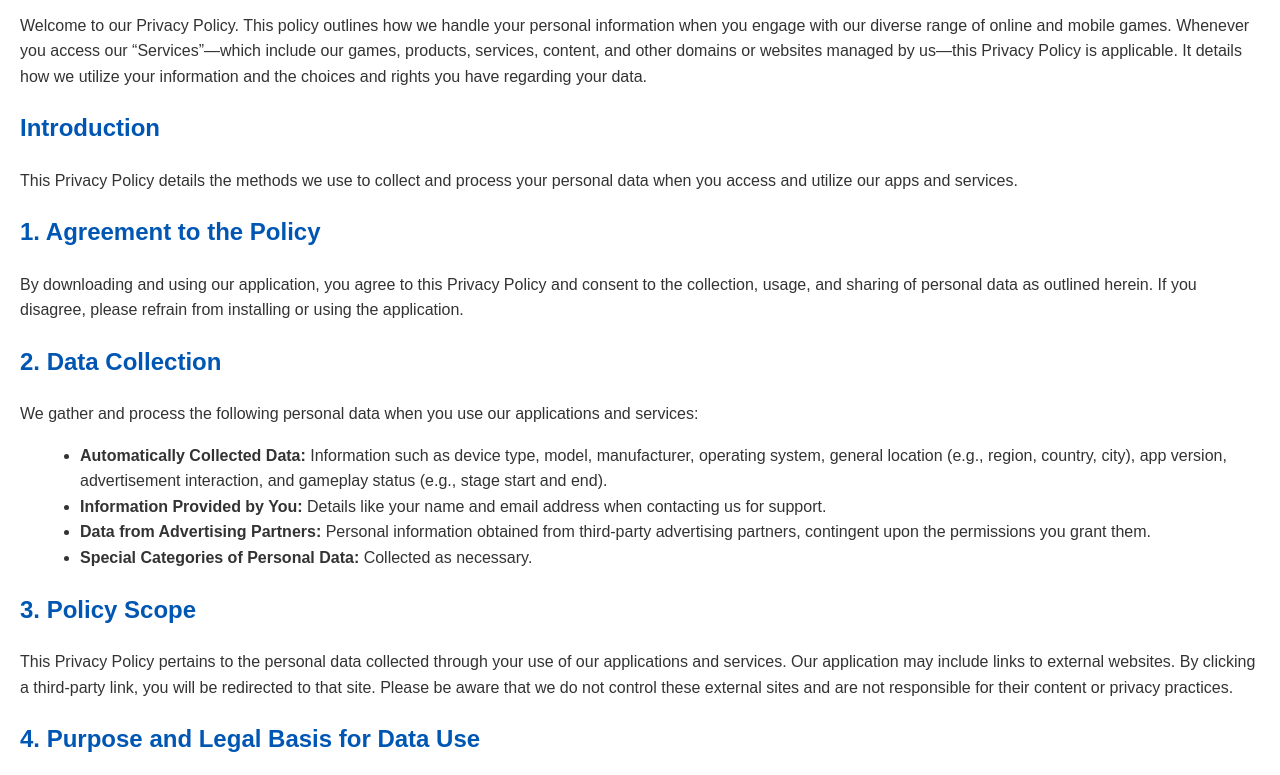
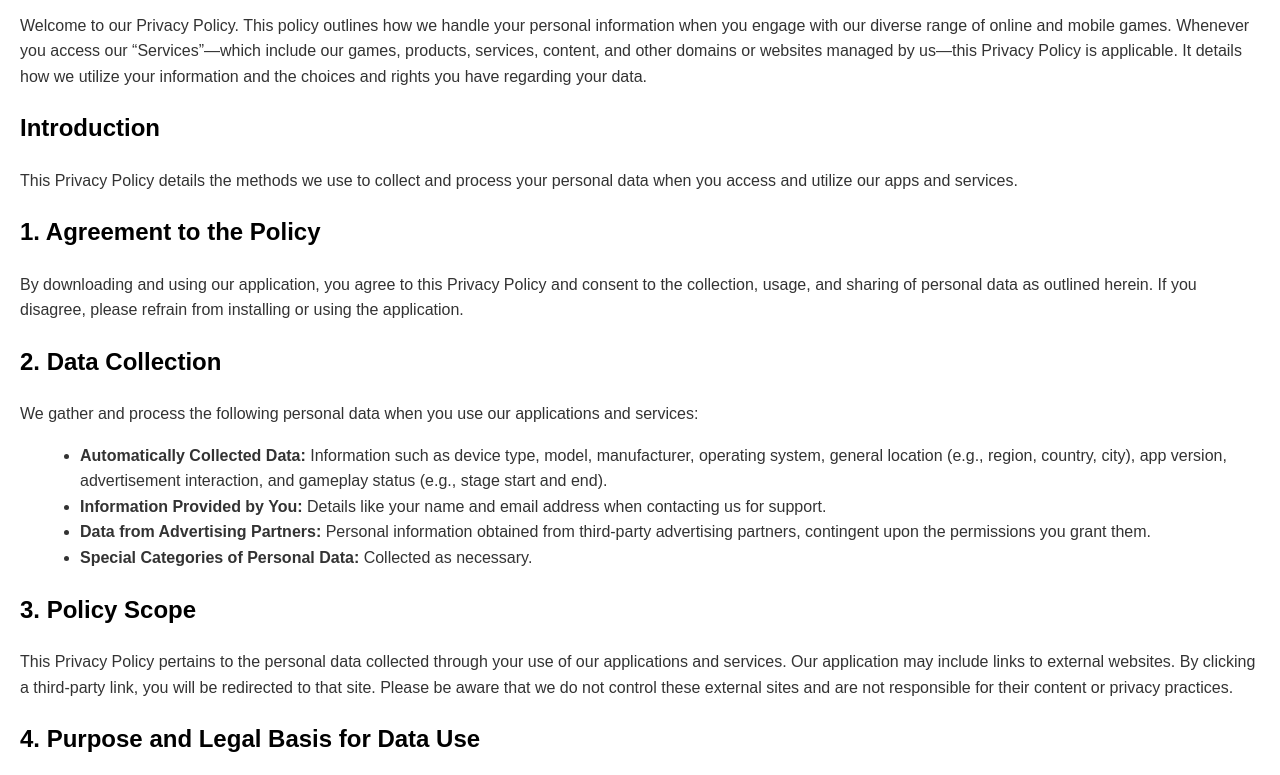
Before and after one commit to fielddefenders/privacy-policy, a plain HTML site: page index.html in a window 1280 px wide. Shown: the part 80-855 px from the top of the page. Drawn offline with Linux system fonts and the light colour scheme.

Commit message:
Update index.html

```diff
--- a/index.html
+++ b/index.html
@@ -13,7 +13,7 @@
             color: #333;
         }
         h1, h2 {
-            color: #0056b3;
+            color: #000;
         }
         h1 {
             font-size: 2em;
```
